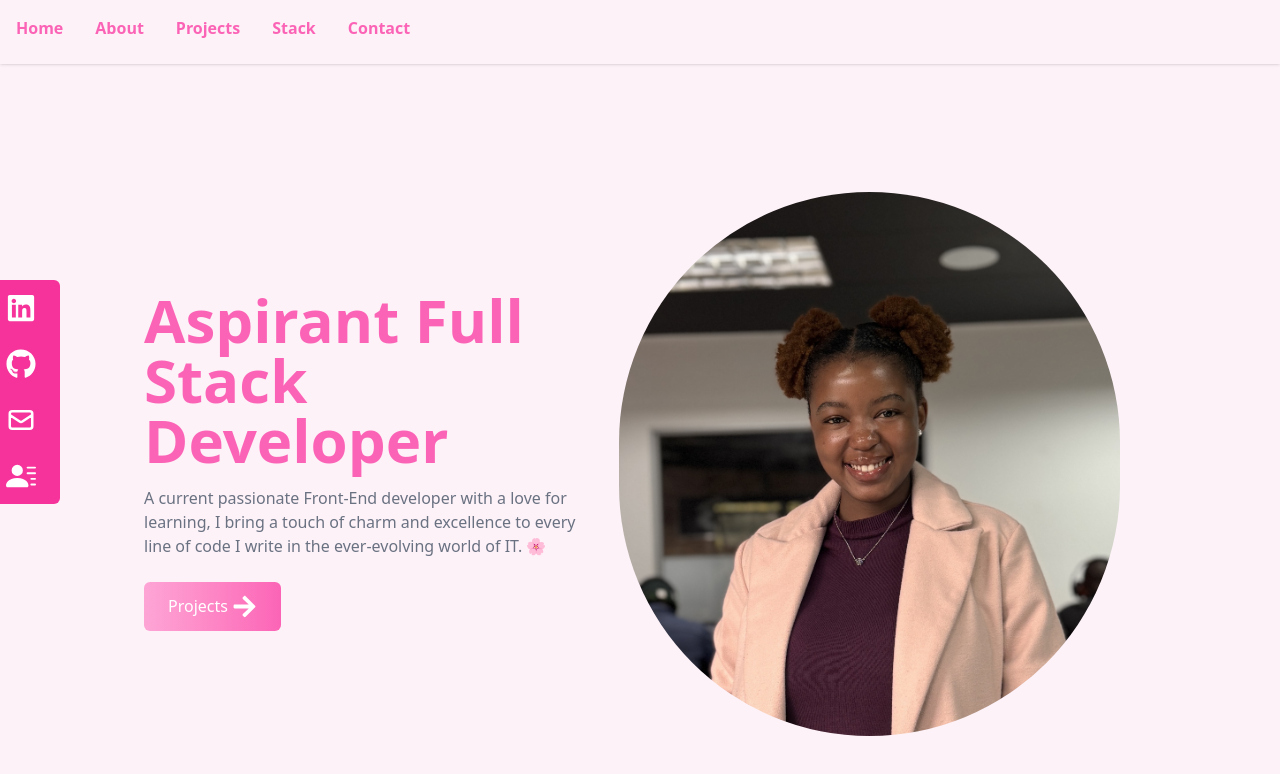
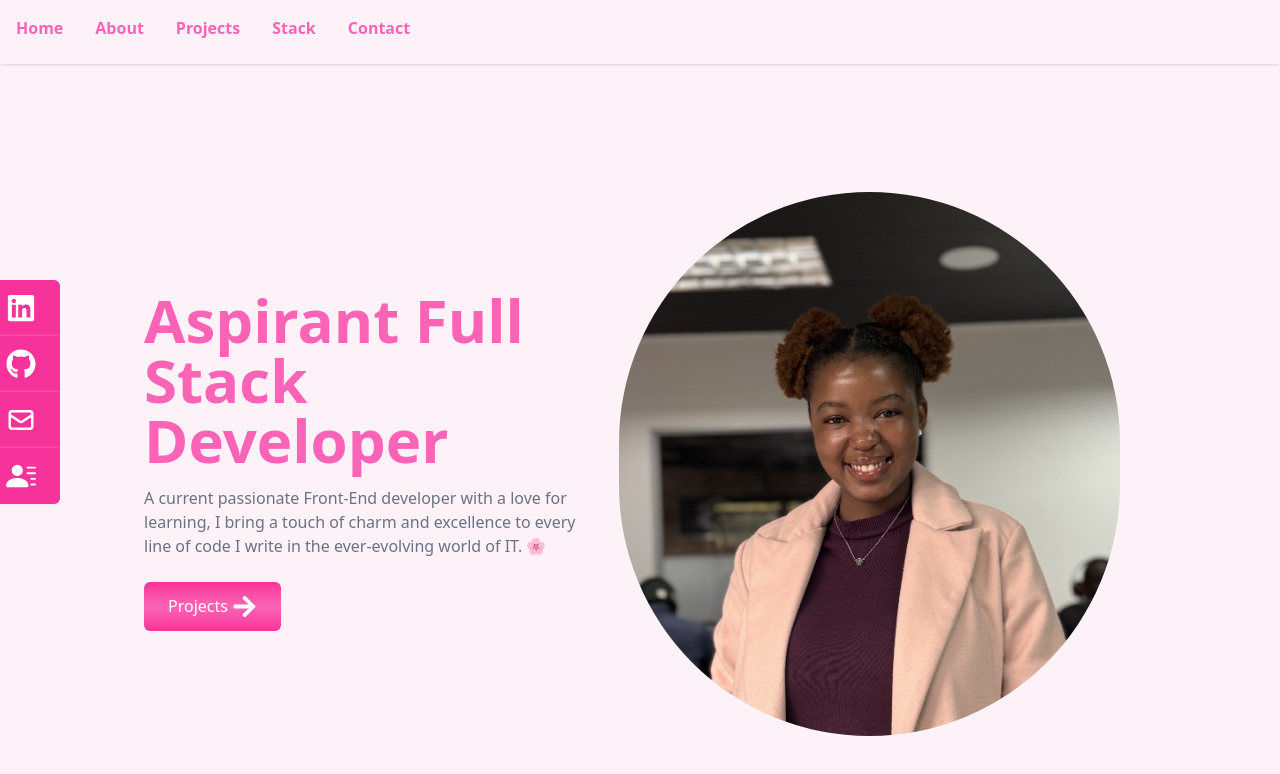
Before and after one commit to MoyabaNT/finalportfolio, a React (Vite) app: page /Home in a window 1280 px wide. Shown: the top 774 px of the page. Built offline with nearby package versions, Linux system fonts and the light colour scheme.

Commit message:
shadow added

```diff
--- a/src/Components/Home.jsx
+++ b/src/Components/Home.jsx
@@ -30,7 +30,7 @@ const Home = () => {
             <div className="hidden md:flex">
               <Link
                 to="/Projects"
-                className="group text-white w-fit px-6 py-3 my-2 flex items-center rounded-md bg-gradient-to-r from-pink-300 to-pink-400 cursor-pointer"
+                className="group text-white w-fit px-6 py-3 my-2 flex items-center rounded-md bg-gradient-to-b from-pink-500 via-pink-400 to-pink-500 cursor-pointer"
               >
                 Projects
                 <span className="group-hover:rotate-90 duration-300">
@@ -44,7 +44,7 @@ const Home = () => {
           <div className="flex md:hidden mb-4">
             <Link
               to="/Projects"
-              className="group text-white w-fit px-6 py-3 my-2 flex items-center rounded-md bg-gradient-to-r from-pink-300 to-pink-400 cursor-pointer"
+              className="group text-white w-fit px-6 py-3 my-2 flex items-center rounded-md bg-gradient-to-b from-pink-500 via-pink-400 to-pink-500 cursor-pointer"
             >
               Projects
               <span className="group-hover:rotate-90 duration-300">
--- a/src/Components/Socials.jsx
+++ b/src/Components/Socials.jsx
@@ -12,7 +12,7 @@ const Socials = () => {
                 </>
             ),
             href: 'https://linkedin.com',
-            style: 'rounded-tl-md lg:rounded-tr-md',
+            style: 'rounded-tl-md lg:rounded-tr-md ',
         },
         {
             id: 2,
@@ -54,7 +54,7 @@ const Socials = () => {
                         <li
                             key={id}
                             className={
-                                'flex justify-between items-center w-40 h-14 px-6 ml-[-100px] hover:ml-[-10px] hover:rounded-md duration-300 bg-pink-500' +
+                                'flex justify-between items-center  w-40 h-14 px-6 ml-[-100px] hover:ml-[-10px] hover:rounded-md duration-300 bg-pink-500 shadow-sm shadow-pink-100' +
                                 ' ' +
                                 style
                             }
```
